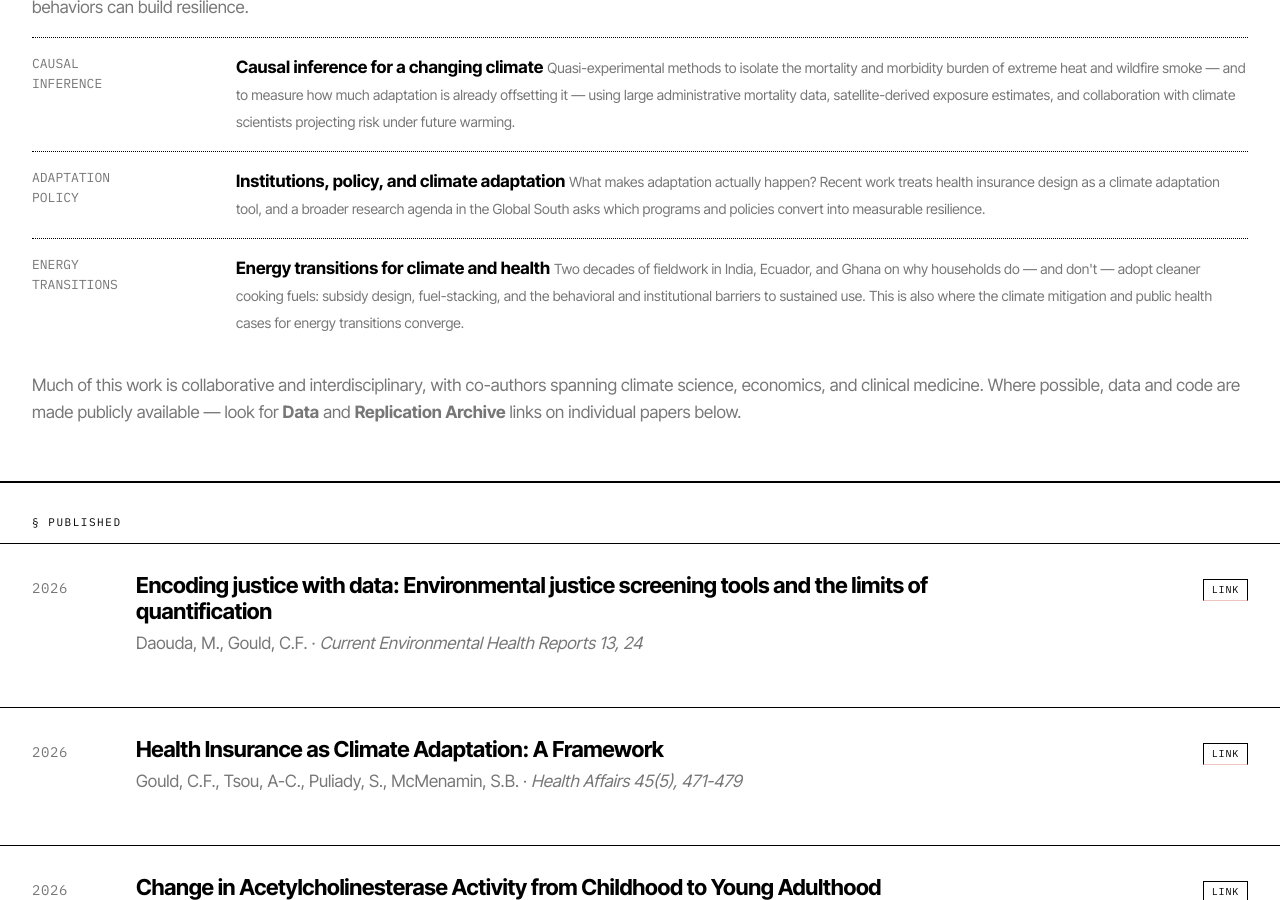
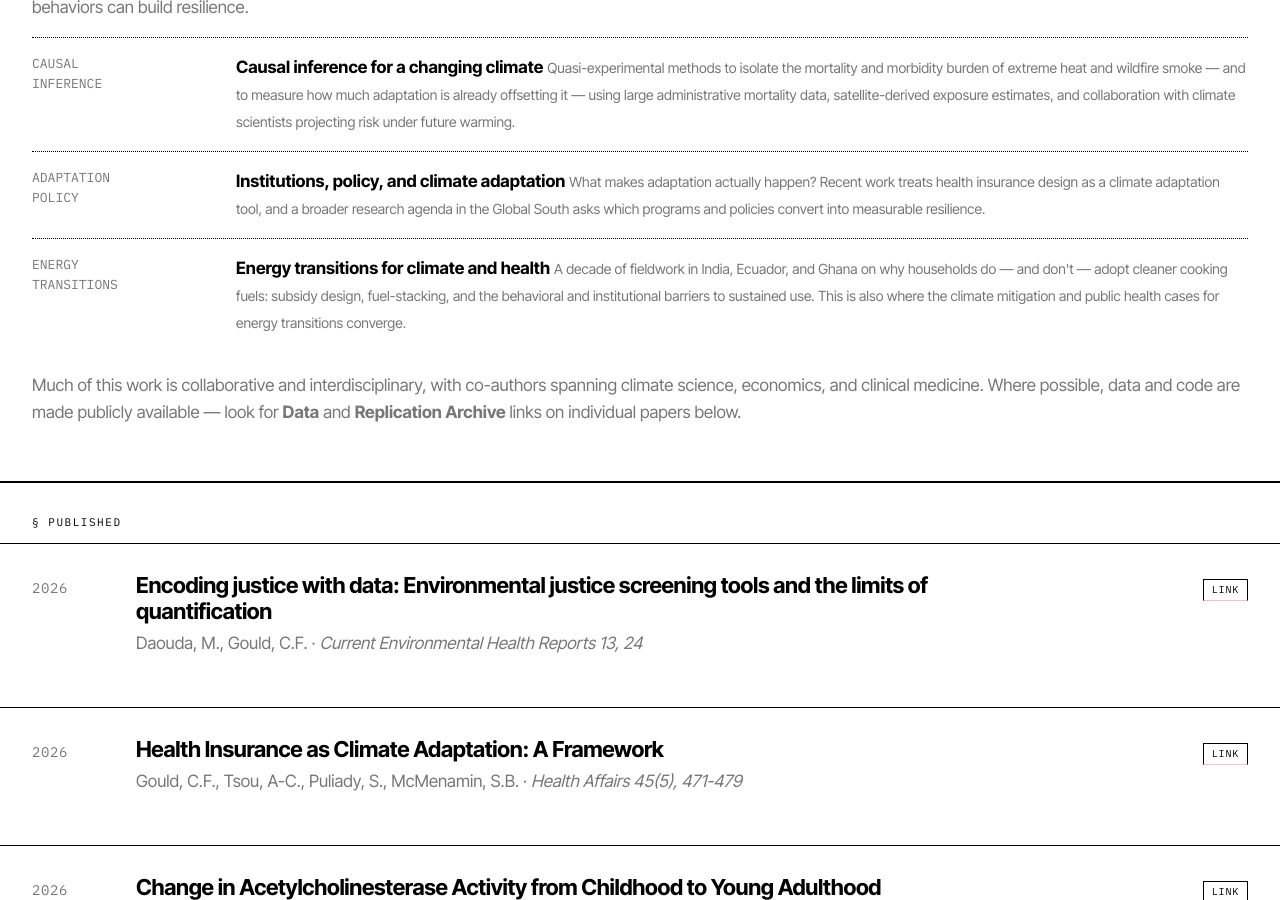
Before and after one commit to gouldc/gouldc.github.io, a Jekyll site: the page built from _pages/research.md, in a window 1280 px wide and 900 px high, scrolled down 662 px. Built offline with Jekyll 4.4.1, drawn with Linux system fonts in a browser that asks for light colours.

Commit message:
Fix fieldwork timeline: one decade, not two

```diff
--- a/_pages/research.md
+++ b/_pages/research.md
@@ -32,7 +32,7 @@ lede: "Peer-reviewed publications and working papers on environmental health, cl
 <span class="br-cv-year">ENERGY<br>TRANSITIONS</span>
 <div>
 <span class="br-cv-title">Energy transitions for climate and health</span>
-<span class="br-cv-detail">Two decades of fieldwork in India, Ecuador, and Ghana on why households do &mdash; and don't &mdash; adopt cleaner cooking fuels: subsidy design, fuel-stacking, and the behavioral and institutional barriers to sustained use. This is also where the climate mitigation and public health cases for energy transitions converge.</span>
+<span class="br-cv-detail">A decade of fieldwork in India, Ecuador, and Ghana on why households do &mdash; and don't &mdash; adopt cleaner cooking fuels: subsidy design, fuel-stacking, and the behavioral and institutional barriers to sustained use. This is also where the climate mitigation and public health cases for energy transitions converge.</span>
 </div>
 </div>
 
```
